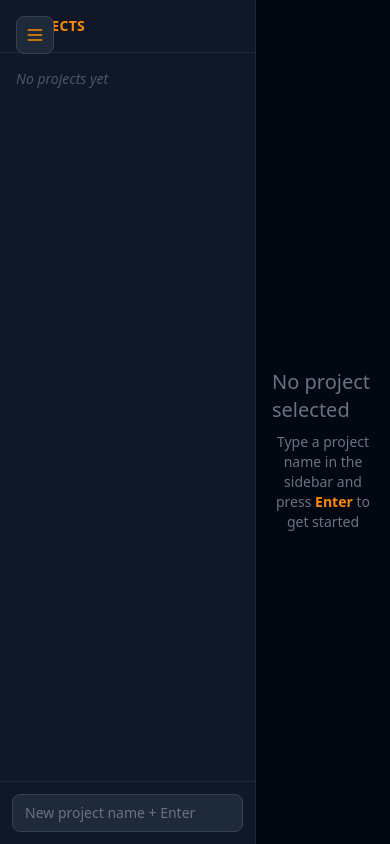
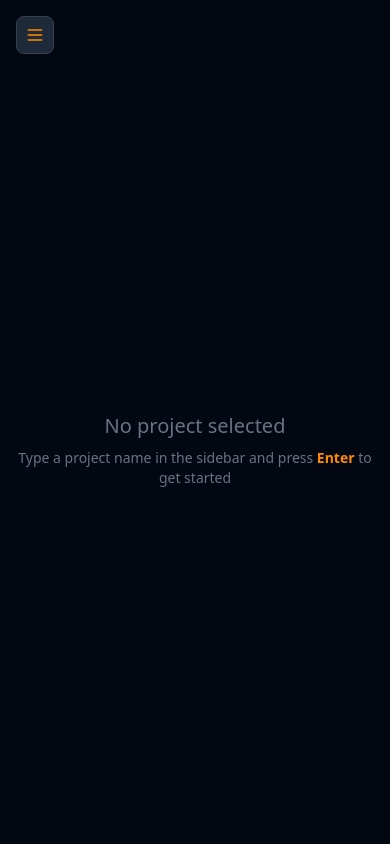
Before and after one commit to SyrineLarbi/to-do-list-, a Next.js app: page / in a window 390 px wide. Built offline with nearby package versions, Linux system fonts and the light colour scheme.

Commit message:
Add sidebar open/close functionality

```diff
--- a/src/components/ProjectSidebar.tsx
+++ b/src/components/ProjectSidebar.tsx
@@ -9,6 +9,8 @@ interface ProjectSidebarProps {
   onSelectProject: (id: string) => void;
   onCreateProject: (name: string) => void;
   onDeleteProject: (id: string) => void;
+  isOpen: boolean;
+  onClose: () => void;
 }
 
 export default function ProjectSidebar({
@@ -17,6 +19,8 @@ export default function ProjectSidebar({
   onSelectProject,
   onCreateProject,
   onDeleteProject,
+  isOpen,
+  onClose,
 }: ProjectSidebarProps) {
   const [name, setName] = useState("");
 
@@ -29,9 +33,25 @@ export default function ProjectSidebar({
   }
 
   return (
-    <aside className="w-64 bg-gray-900 border-r border-gray-800 h-screen flex flex-col">
-      <div className="p-4 border-b border-gray-800">
+    <aside
+      className={`
+        w-64 bg-gray-900 border-r border-gray-800 h-screen flex flex-col shrink-0
+        fixed inset-y-0 left-0 z-40 transition-transform duration-200 ease-in-out
+        md:static md:translate-x-0
+        ${isOpen ? "translate-x-0" : "-translate-x-full"}
+      `}
+    >
+      <div className="p-4 border-b border-gray-800 flex items-center justify-between">
         <h2 className="text-sm font-semibold text-orange-400 uppercase tracking-wide">Projects</h2>
+        <button
+          onClick={onClose}
+          className="md:hidden p-1 text-gray-400 hover:text-gray-200 cursor-pointer"
+          aria-label="Close sidebar"
+        >
+          <svg xmlns="http://www.w3.org/2000/svg" className="h-5 w-5" fill="none" viewBox="0 0 24 24" stroke="currentColor" strokeWidth={2}>
+            <path strokeLinecap="round" strokeLinejoin="round" d="M6 18L18 6M6 6l12 12" />
+          </svg>
+        </button>
       </div>
 
       <nav className="flex-1 overflow-y-auto p-2">
```
